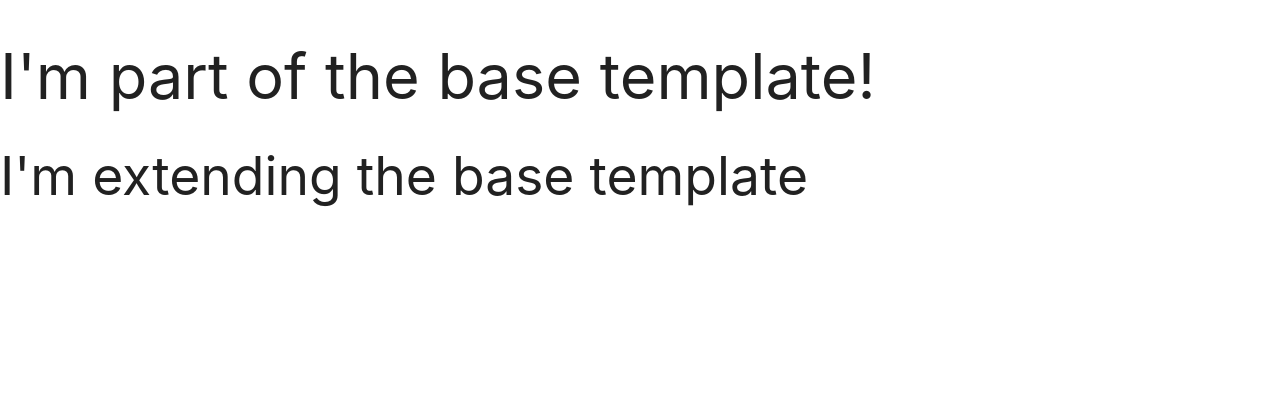
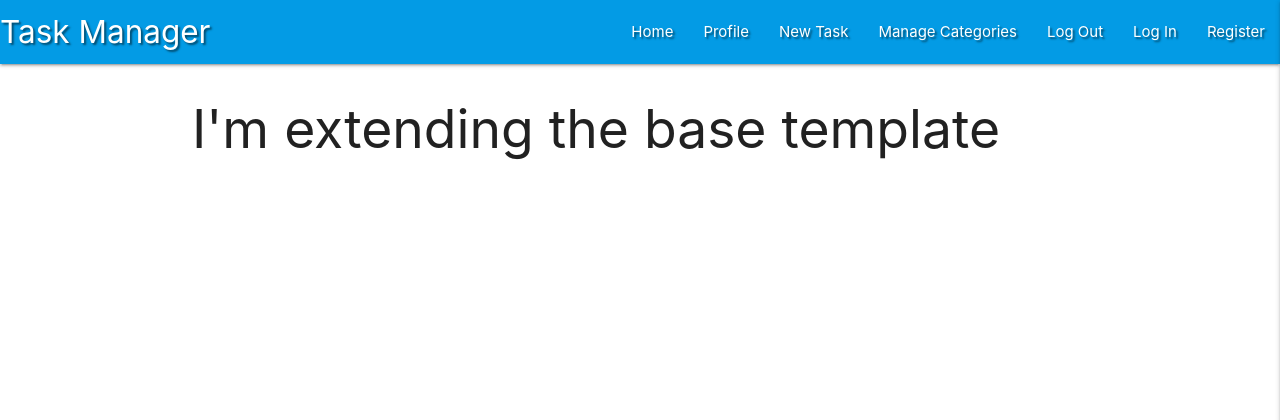
Before and after one commit to ciaran-io/flask-task-manager-app, a Flask app: page / in a window 1280 px wide. Shown: the top 420 px of the page. Run offline with Flask 2, Linux system fonts and the light colour scheme; data that the repository does not hold is empty; some libraries are stand-ins or nearby versions.

Commit message:
Added navigation menu.

```diff
--- a/templates/base.html
+++ b/templates/base.html
@@ -25,15 +25,62 @@
     <title>Task Mannager</title>
   </head>
   <body>
-    <h1>I'm part of the base template!</h1>
-    {% block content %} {% endblock %}
+    <header>
+      <nav class="nav-extended text-shadow light-blue darken-1">
+        <!-- top navbar -->
+        <div class="nav-wrapper">
+          <a href="{{url_for ('get_tasks')}}" class="brand-logo"
+            >Task Manager</a
+          >
+          <a href="#" data-target="mobile-demo" class="sidenav-trigger right"
+            ><i class="fas fa-bars">menu</i></a
+          >
+          <ul class="right hide-on-med-and-down">
+            <li><a href="{{url_for ('get_tasks')}}">Home</a></li>
+            <li><a href="#">Profile</a></li>
+            <li><a href="#">New Task</a></li>
+            <li><a href="#">Manage Categories</a></li>
+            <li><a href="#">Log Out</a></li>
+            <li><a href="#">Log In</a></li>
+            <li><a href="{{url_for ('register')}}">Register</a></li>
+          </ul>
+        </div>
+      </nav>
+      <!-- mobile sidenav -->
+      <ul class="sidenav" id="mobile-demo">
+        <li>
+          <h4 class="center-align light-blue-text text-darken-4">
+            Task Manager
+          </h4>
+        </li>
+        <li><a href="{{url_for ('get_tasks')}}">Home</a></li>
+        <li><a href="#">Profile</a></li>
+        <li><a href="#">New Task</a></li>
+        <li><a href="#">Manage Categories</a></li>
+        <li><a href="#">Log Out</a></li>
+        <li><a href="#">Log In</a></li>
+        <li><a href="{{url_for ('register')}}">Register</a></li>
+      </ul>
+    </header>
+
+    <section>
+      <!-- flash message -->
+      {% with messages= get_flashed_messages() %} {% if messages %} {% for
+      message in messages %}
+      <div class="row flashes">
+        <h4 class="light-blue lighten-4 center-align">{{ message }}</h4>
+      </div>
+      {% endfor %} {% endif %} {% endwith %}
+    </section>
+
+    <main class="container">{% block content %} {% endblock %}</main>
     <script
       src="https://code.jquery.com/jquery-3.6.0.min.js"
       integrity="sha256-/xUj+3OJU5yExlq6GSYGSHk7tPXikynS7ogEvDej/m4="
       crossorigin="anonymous"
     ></script>
     <script src="https://cdnjs.cloudflare.com/ajax/libs/materialize/1.0.0/js/materialize.min.js"></script>
-    <script src="{{ url_for('static', filename = 'js/script/js')}}"></script>
+    <script src="{{ url_for('static', filename = 'js/script.js')}}"></script>
     {% block scripts %} {% endblock %}
   </body>
 </html>
```
